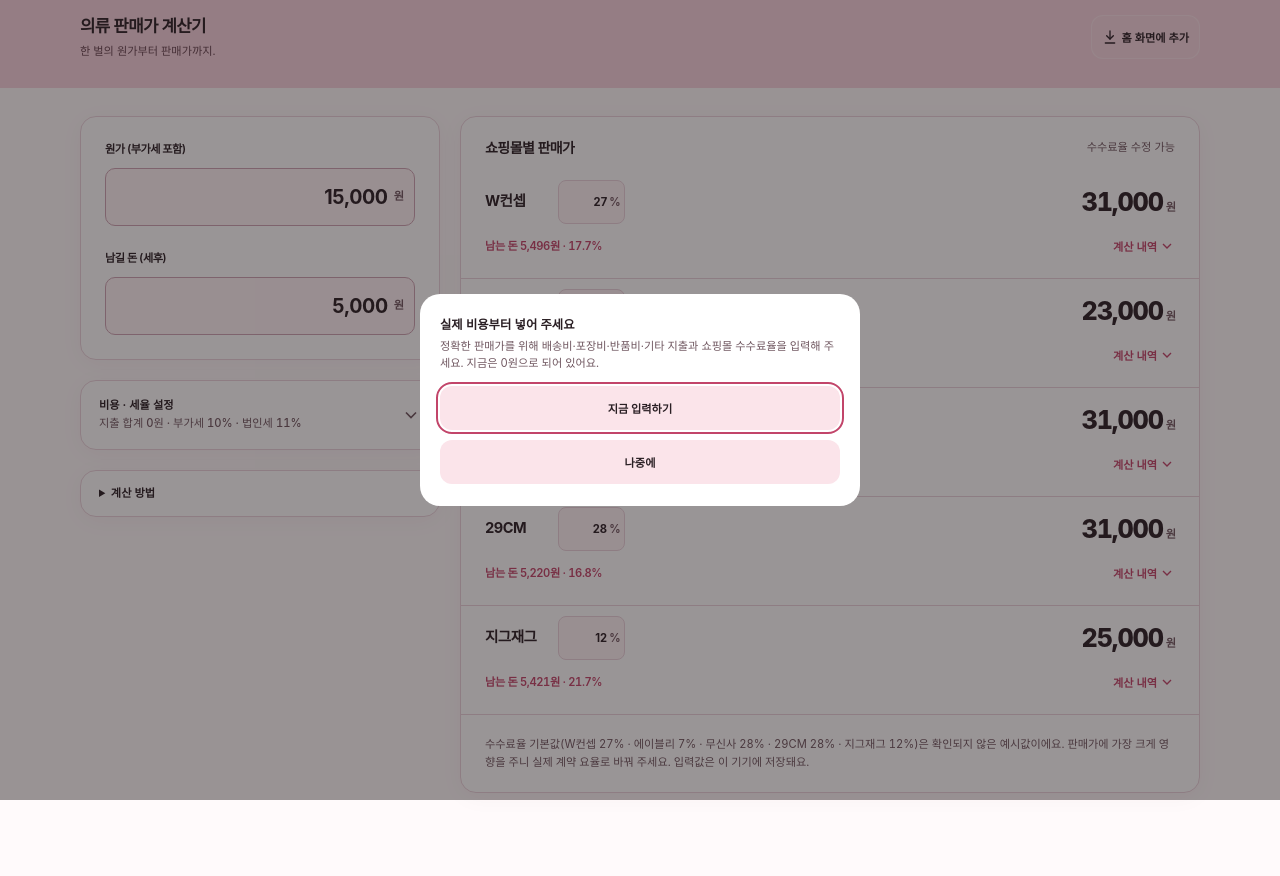
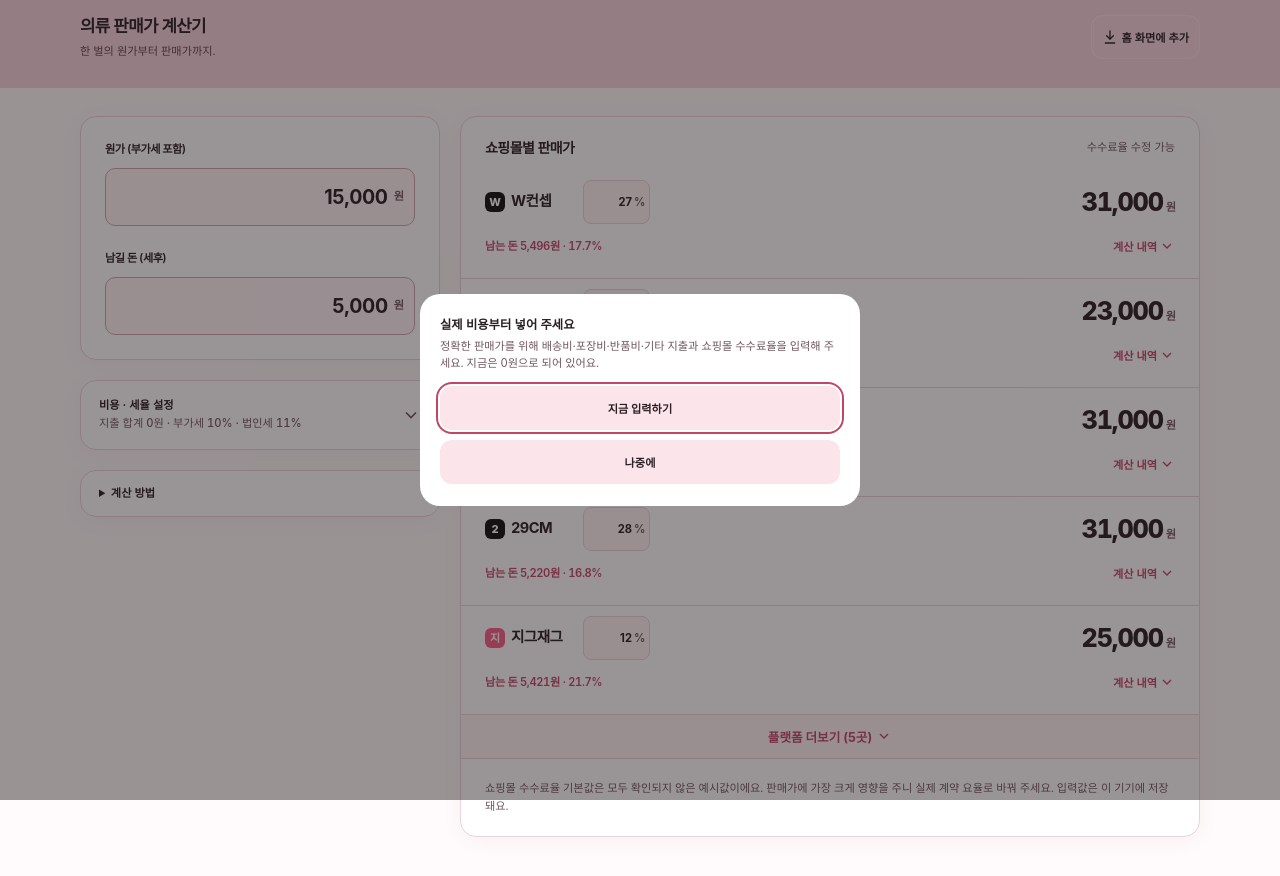
Before and after one commit to ddobagipartners-ai/price-calc, a plain HTML site: page index.html in a window 1280 px wide. Before the commit the page ends 833 px from the top, so only its background shows below. Drawn offline with Linux system fonts and the light colour scheme.

Commit message:
쇼핑몰 5곳 추가(더보기로 펼침)와 쇼핑몰 로고
Co-Authored-By: Claude Opus 5.5 <noreply@anthropic.com>
Claude-Session: https://claude.ai/code/session_019aqSMtwP14T7u5y26NZsPD

```diff
--- a/index.html
+++ b/index.html
@@ -164,7 +164,9 @@ main{margin-top:0;padding-top:12px}
 .results-head span{font-size:11.2px}
 .mall-row{padding:4px 12px;gap:0 8px}
 .mall-name{gap:6px;font-size:14.6px;letter-spacing:-.04em;flex-wrap:nowrap}
-.mall-name>span{flex:none;width:4.6em}
+.mall-name>.nm{flex:none;width:6.3em;display:flex;align-items:center;gap:6px;white-space:nowrap}
+.logo{flex:none;width:20px;height:20px;border-radius:6px;overflow:hidden;display:grid;place-items:center;font-size:11px;font-weight:800;color:#fff;letter-spacing:0}
+.logo img{width:100%;height:100%;object-fit:contain;background:#fff}
 .rate{height:44px;padding:0 4px;background:var(--surface-2);border-color:var(--line)}
 .rate input{width:44px;min-height:44px;font-size:11.2px}
 .rate span{font-size:11.2px}
@@ -213,6 +215,11 @@ main{margin-top:0;padding-top:12px}
 .inapp p{margin:0;font-size:12.6px;line-height:1.4}
 .inapp button{flex:none;min-height:40px;border:0;border-radius:10px;background:#fff;color:var(--accent);font:700 12.6px var(--sans);padding:0 12px;cursor:pointer}
 .inapp + .top{padding-top:14px}
+
+#malls:not(.all) .mall.extra{display:none}
+.more{width:100%;min-height:44px;border:0;border-top:1px solid var(--line);background:var(--surface-2);color:var(--accent);font:700 12.6px var(--sans);display:flex;align-items:center;justify-content:center;gap:4px;cursor:pointer}
+.more svg{width:16px;height:16px;transition:transform .2s}
+.more[aria-expanded="true"] svg{transform:rotate(180deg)}
 </style>
 </head>
 <body>
@@ -252,7 +259,8 @@ main{margin-top:0;padding-top:12px}
       <section class="card results" aria-label="쇼핑몰별 판매가">
         <div class="results-head"><h2>쇼핑몰별 판매가</h2><span>수수료율 수정 가능</span></div>
         <div id="malls"></div>
-        <p class="note">수수료율 기본값(W컨셉 27% · 에이블리 7% · 무신사 28% · 29CM 28% · 지그재그 12%)은 확인되지 않은 예시값이에요. 판매가에 가장 크게 영향을 주니 실제 계약 요율로 바꿔 주세요. 입력값은 이 기기에 저장돼요.</p>
+        <button type="button" class="more" id="more" aria-expanded="false" aria-controls="malls"><span id="more-txt">플랫폼 더보기</span><svg viewBox="0 0 24 24" fill="none" stroke="currentColor" stroke-width="2"><path d="m6 9 6 6 6-6"/></svg></button>
+        <p class="note">쇼핑몰 수수료율 기본값은 모두 확인되지 않은 예시값이에요. 판매가에 가장 크게 영향을 주니 실제 계약 요율로 바꿔 주세요. 입력값은 이 기기에 저장돼요.</p>
       </section>
       <details class="card settings" id="settings">
         <summary>
@@ -324,11 +332,15 @@ main{margin-top:0;padding-top:12px}
 (function(){
   var DEF={cost:15000,profit:5000,unit:1000,ship:0,pack:0,ret:0,etc1:0,etc2:0,
     etc1name:"기타 지출 1",etc2name:"기타 지출 2",vat:10,tax:11,
-    malls:[{n:"W컨셉",r:27},{n:"에이블리",r:7},{n:"무신사",r:28},{n:"29CM",r:28},{n:"지그재그",r:12}]};
+    malls:[{n:"W컨셉",r:27},{n:"에이블리",r:7},{n:"무신사",r:28},{n:"29CM",r:28},{n:"지그재그",r:12},
+      {n:"한섬",r:30},{n:"네이버",r:6},{n:"쿠팡",r:11},{n:"롯데온",r:15},{n:"CJ온스타일",r:30}]};
+  var LOGO={"W컨셉":["wconcept.co.kr","#111"],"에이블리":["a-bly.com","#ff4f7b"],"무신사":["musinsa.com","#000"],"29CM":["29cm.co.kr","#111"],"지그재그":["zigzag.kr","#fa5c8b"],
+    "한섬":["thehandsome.com","#1a1a1a"],"네이버":["smartstore.naver.com","#03c75a"],"쿠팡":["coupang.com","#e52528"],"롯데온":["lotteon.com","#e60012"],"CJ온스타일":["cjonstyle.com","#7c3aed"]};
   var KEY="apparel-price-calc-v2",s;
   try{s=JSON.parse(localStorage.getItem(KEY));}catch(e){}
   if(!s||!s.malls) s=JSON.parse(JSON.stringify(DEF));
   for(var k in DEF) if(s[k]===undefined) s[k]=DEF[k];
+  DEF.malls.forEach(function(m){if(!s.malls.some(function(x){return x.n===m.n;}))s.malls.push({n:m.n,r:m.r});});
 
   var fmt=function(n){return Math.round(n).toLocaleString("ko-KR");};
   var num=function(t){var v=parseFloat(String(t).replace(/[^0-9.\-]/g,""));return isFinite(v)?v:0;};
@@ -356,12 +368,17 @@ main{margin-top:0;padding-top:12px}
   function build(){
     box.innerHTML="";
     s.malls.forEach(function(m,i){
-      var d=document.createElement("div");d.className="mall";
-      d.innerHTML='<div class="mall-row"><div class="mall-name"><span></span><label class="rate" title="판매 수수료율"><input id="rate'+i+'" inputmode="decimal" aria-label="수수료율"><span>%</span></label></div>'+
+      var d=document.createElement("div");d.className="mall"+(i>=5?" extra":"");
+      d.innerHTML='<div class="mall-row"><div class="mall-name"><span class="nm"><span class="logo"></span><span class="mn"></span></span><label class="rate" title="판매 수수료율"><input id="rate'+i+'" inputmode="decimal" aria-label="수수료율"><span>%</span></label></div>'+
         '<div class="price" id="p'+i+'"></div>'+
         '<div class="sub"><span class="pill" id="m'+i+'"></span><button type="button" class="toggle" aria-expanded="false">계산 내역'+chev+'</button></div></div>'+
         '<div class="breakdown" id="t'+i+'"></div>';
-      d.querySelector(".mall-name span").textContent=m.n;
+      d.querySelector(".mn").textContent=m.n;
+      var lg=d.querySelector(".logo"),info=LOGO[m.n];
+      function initial(){lg.innerHTML="";lg.textContent=m.n.charAt(0);lg.style.background=info?info[1]:"var(--accent)";}
+      if(info){var im=new Image();im.alt="";im.loading="lazy";im.onerror=initial;
+        im.src="https://www.google.com/s2/favicons?domain="+info[0]+"&sz=64";lg.appendChild(im);}
+      else initial();
       var r=d.querySelector("input");r.value=m.r;
       r.addEventListener("input",function(){m.r=num(r.value);save();calc();});
       r.addEventListener("focus",function(){setTimeout(function(){r.select();},0);});
@@ -400,6 +417,14 @@ main{margin-top:0;padding-top:12px}
   });
 
   build();calc();
+
+  /* 플랫폼 더보기 */
+  var more=document.getElementById("more"),moreTxt=document.getElementById("more-txt");
+  function setMore(open){box.classList.toggle("all",open);more.setAttribute("aria-expanded",open);
+    moreTxt.textContent=open?"접기":"플랫폼 더보기 ("+(s.malls.length-5)+"곳)";}
+  more.hidden=s.malls.length<=5;
+  setMore(false);
+  more.addEventListener("click",function(){setMore(more.getAttribute("aria-expanded")!=="true");});
 
   /* 첫 방문 비용 안내 */
   var intro=document.getElementById("intro"),introKey="apparel-price-calc-intro-v1",introSeen=false;
```
